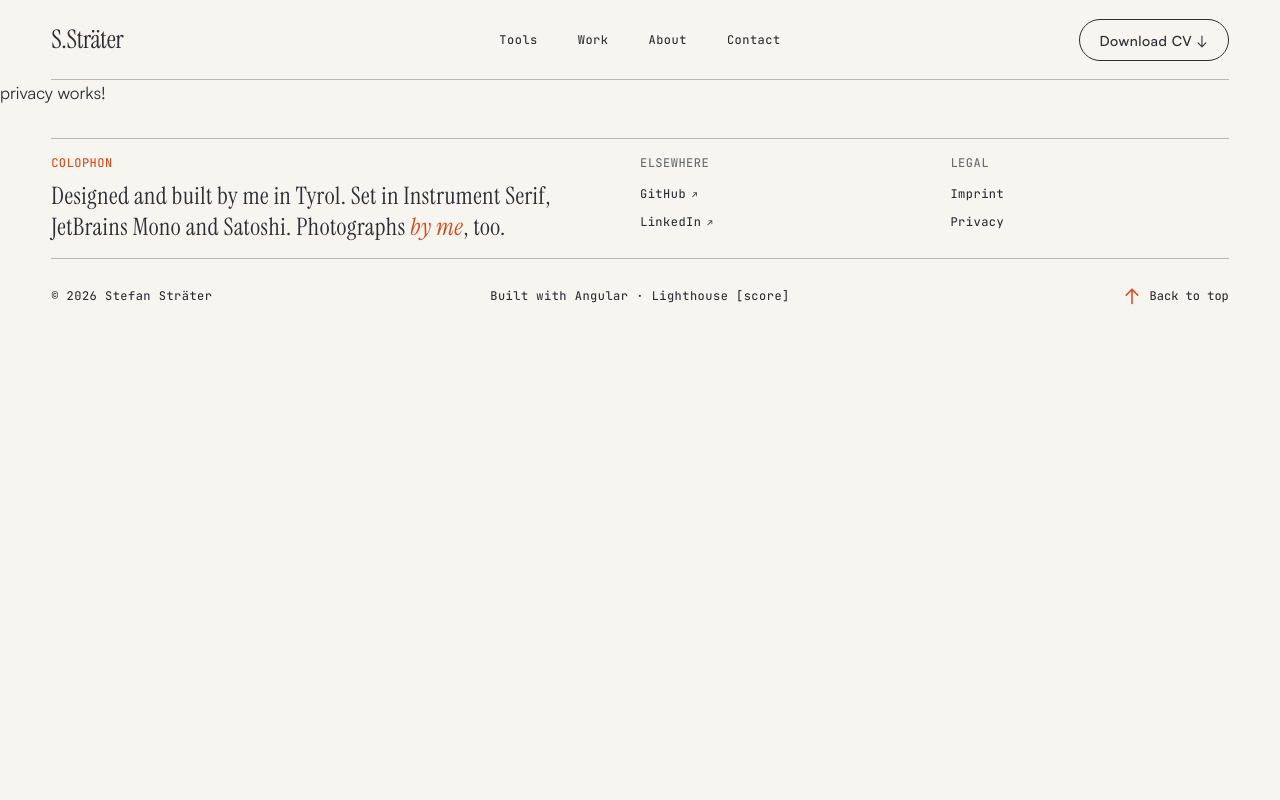
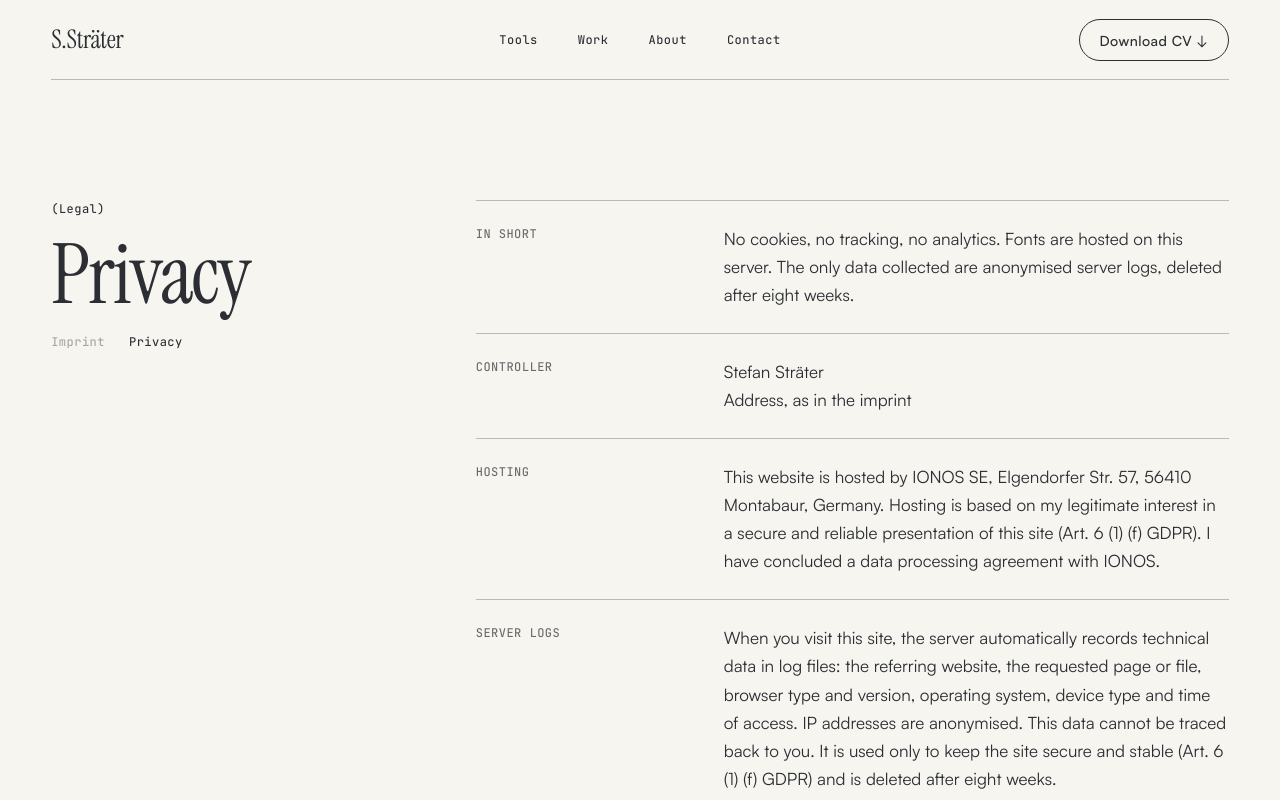
Before and after one commit to stefanstraeter/showcase, an Angular app: page /privacy in a window 1280 px wide. Shown: the top 800 px of the page. Built offline with nearby package versions, Linux system fonts and the light colour scheme.

Commit message:
feat: implement Privacy component with legal layout and data binding

```diff
--- a/src/app/features/legal/pages/privacy/privacy.html
+++ b/src/app/features/legal/pages/privacy/privacy.html
@@ -1 +1 @@
-<p>privacy works!</p>
+<app-legal-layout title="Privacy" [rows]="rows" />
--- a/src/app/features/legal/pages/privacy/privacy.ts
+++ b/src/app/features/legal/pages/privacy/privacy.ts
@@ -1,9 +1,14 @@
 import { Component } from '@angular/core';
+import { LegalLayout } from '@features/legal/components/legal-layout/legal-layout';
+import { PRIVACY_ROWS } from '@features/legal/model/constants/privacy-rows';
+import { LegalRow } from '@features/legal/model/interfaces/legal-row';
 
 @Component({
-  imports: [],
+  imports: [LegalLayout],
   selector: 'app-privacy',
   styleUrl: './privacy.scss',
   templateUrl: './privacy.html',
 })
-export class Privacy {}
+export class Privacy {
+  protected readonly rows: LegalRow[] = PRIVACY_ROWS;
+}
```
